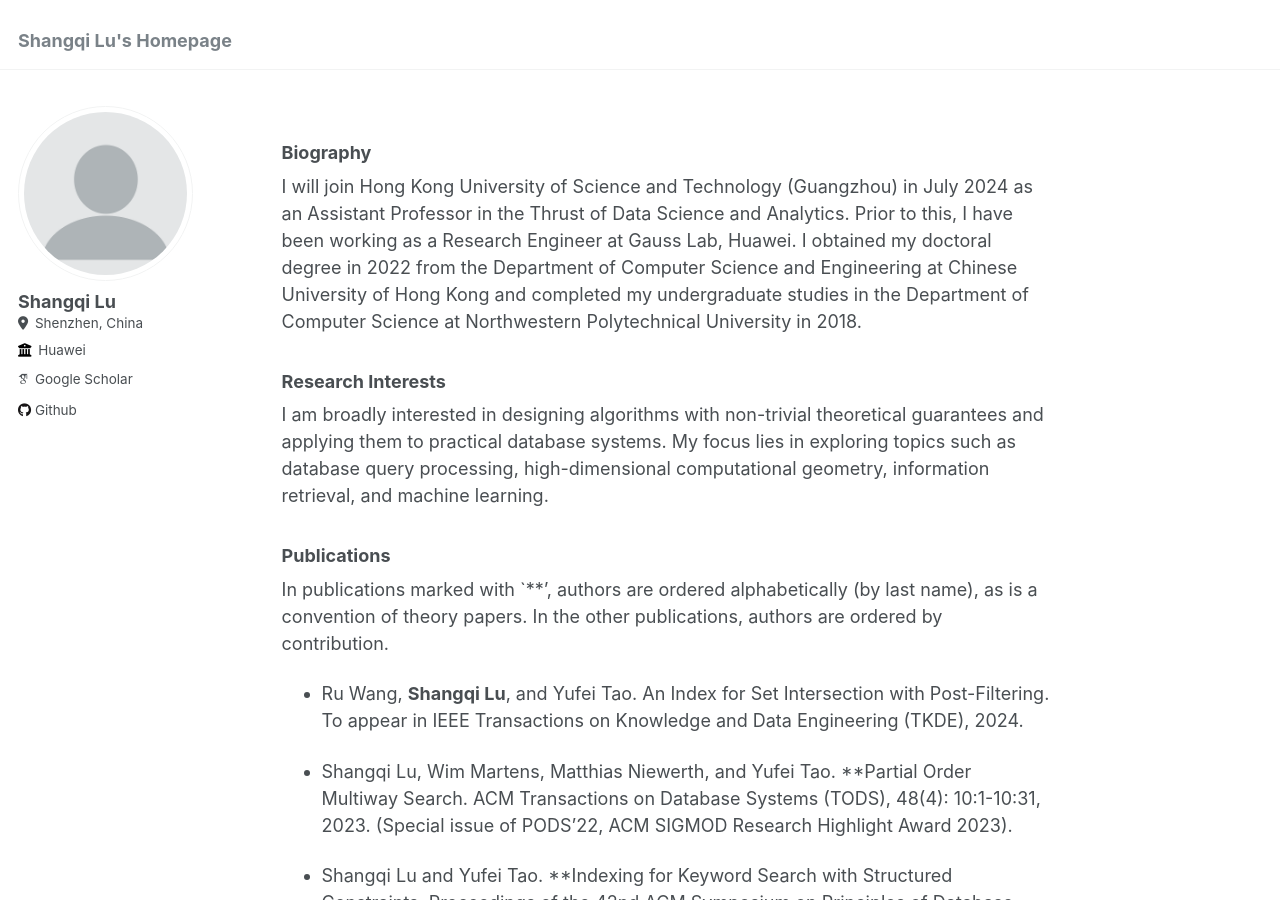
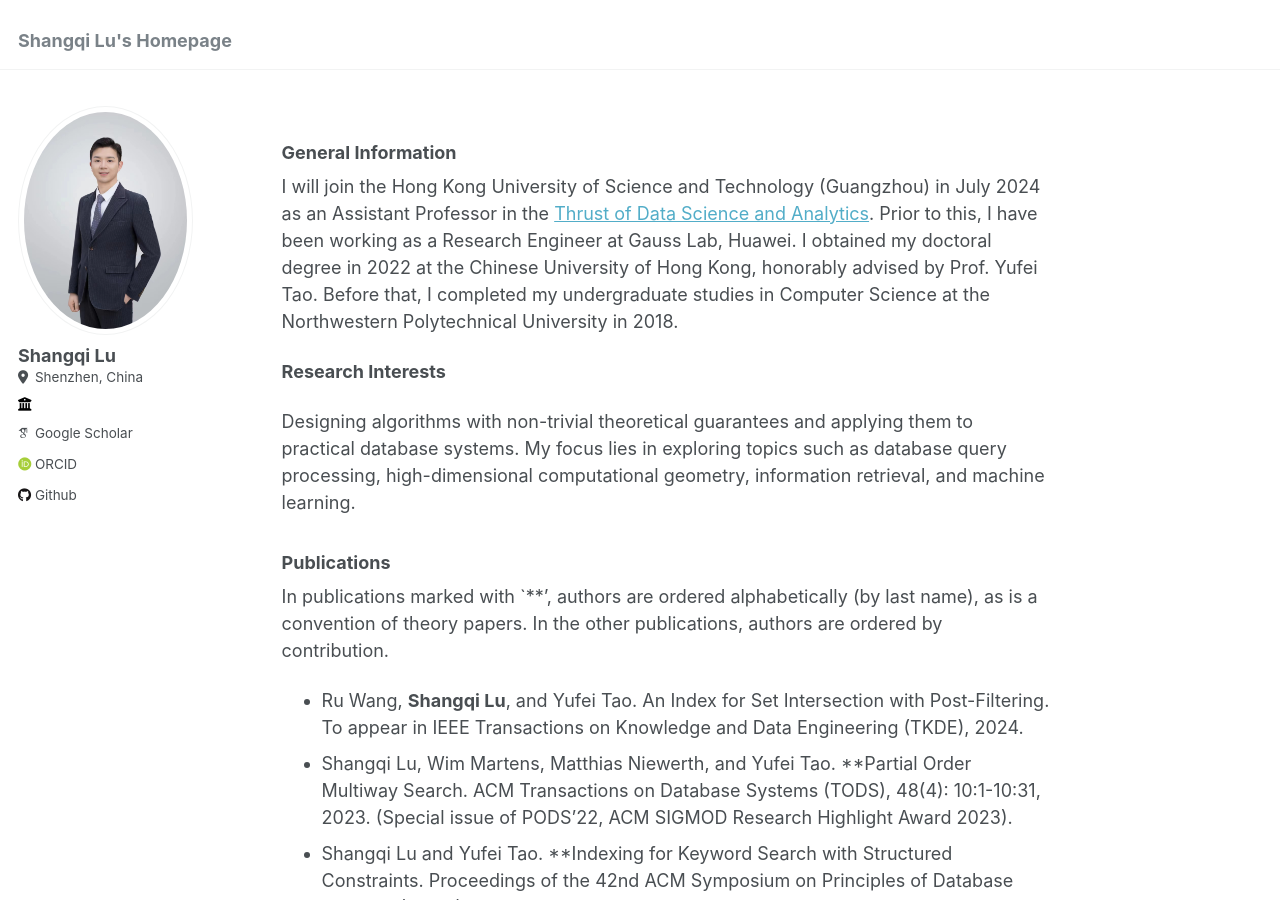
Before and after one commit to shangqilu/shangqilu.github.io, a Jekyll site: the page built from _pages/about.md, in a window 1280 px wide and 900 px high. Built offline with Jekyll 4.4.1, drawn with Linux system fonts in a browser that asks for light colours; some web fonts are replaced; some of the changed text lies outside the part shown.

Commit message:
create homepage

```diff
--- a/_config.yml
+++ b/_config.yml
@@ -21,12 +21,12 @@ repository               : "shangqilu/shangqilu.github.io"
 #               Additional customization can be done by editing /_includes/author-profile.html
 author:
   # Biographic information
-  avatar           : "profile.png"
+  avatar           : "shangqilu.jpg"
   name             : "Shangqi Lu"
   pronouns         : # example: "she/her"
   bio              : # "Research Engineer at Huawei"
   location         : "Shenzhen, China"
-  employer         : "Huawei"
+  employer         : ""
   uri              : # URL
   email            : # "none@example.org"
 
@@ -34,7 +34,7 @@ author:
   arxiv            : # URL - Update with the correct link to your profile
   googlescholar    : "https://scholar.google.com/citations?user=JTn8w04AAAAJ"
   impactstory      : # URL
-  orcid            : # "http://orcid.org/0000-0002-7517-7252"
+  orcid            : "http://orcid.org/0000-0002-7517-7252"
   semantic         : # URL
   pubmed           : # "https://www.ncbi.nlm.nih.gov/pubmed/?term=john+snow"
   researchgate     : # URL
--- a/_pages/about.md
+++ b/_pages/about.md
@@ -12,35 +12,38 @@ redirect_from:
   }
 </style>
 
-### Biography
+### General Information
 
-I will join Hong Kong University of Science and Technology (Guangzhou) in July 2024 as an Assistant Professor in the Thrust of Data Science and Analytics. Prior to this, I have been working as a Research Engineer at Gauss Lab, Huawei. I obtained my doctoral degree in 2022 from the Department of Computer Science and Engineering at Chinese University of Hong Kong and completed my undergraduate studies in the Department of Computer Science at Northwestern Polytechnical University in 2018.
+I will join the Hong Kong University of Science and Technology (Guangzhou) in July 2024 as an Assistant Professor in the [Thrust of Data Science and Analytics](https://dsa.hkust-gz.edu.cn/). Prior to this, I have been working as a Research Engineer at Gauss Lab, Huawei. I obtained my doctoral degree in 2022 at the Chinese University of Hong Kong, honorably advised by Prof. Yufei Tao. Before that, I completed my undergraduate studies in Computer Science at the Northwestern Polytechnical University in 2018.
 
-### Research Interests
-I am broadly interested in designing algorithms with non-trivial theoretical guarantees and applying them to practical database systems. My focus lies in exploring topics such as database query processing, high-dimensional computational geometry, information retrieval, and machine learning.
+**Research Interests**
+
+Designing algorithms with non-trivial theoretical guarantees and applying them to practical database systems. My focus lies in exploring topics such as database query processing, high-dimensional computational geometry, information retrieval, and machine learning.
 
 ### Publications
 
 In publications marked with `**', authors are ordered alphabetically (by last name), as is a convention of theory papers. In the other publications, authors are ordered by contribution.
 
 - Ru Wang, **Shangqi Lu**, and Yufei Tao. An Index for Set Intersection with Post-Filtering. To appear in IEEE Transactions on Knowledge and Data Engineering (TKDE), 2024.
-
 - Shangqi Lu, Wim Martens, Matthias Niewerth, and Yufei Tao. **Partial Order Multiway Search. ACM Transactions on Database Systems (TODS), 48(4): 10:1-10:31, 2023. (Special issue of PODS'22, ACM SIGMOD Research Highlight Award 2023).
-
 - Shangqi Lu and Yufei Tao. **Indexing for Keyword Search with Structured Constraints. Proceedings of the 42nd ACM Symposium on Principles of Database Systems (PODS), pages 263-275, 2023.
-
 - Shiyuan Deng, Shangqi Lu, and Yufei Tao. **On Join Sampling and the Hardness of Combinatorial Output-Sensitive Join Algorithms. Proceedings of the 42nd ACM Symposium on Principles of Database Systems (PODS), pages 99-111, 2023.
-
 - Shiyuan Deng, Shangqi Lu, and Yufei Tao. **Space-Query Tradeo s in Range Subgraph Counting and Listing. Proceedings of the 26th International Conference on Database Theory (ICDT), pages 6:1-6:25, 2023.
-
 - Shangqi Lu and Yufei Tao. **Range Updates and Range Sum Queries on Multidimensional Points with Monoid Weights. Proceedings of the 33rd International Symposium on Algorithms and Computation (ISAAC), pages 57:1-57:16, 2022. Computational Geometry: Theory and Applications, 115:102030, 2023.
 - Abolfazl Asudeh, Das Gautam, HV Jagadish, Shangqi Lu, Azade Nazi, and Yufei Tao, et al. **On Finding Rank Regret Representatives. ACM Transactions on Database Systems (TODS), 47(3): 10:1-10:37, 2022.
+- Shangqi Lu, Wim Martens, Matthias Niewerth, and Yufei Tao. **Optimal Algorithms for Multiway Search on Partial Orders. Proceedings of the 41st ACM Symposium on Principles of Database Systems (PODS), pages 175-187, 2022.
+- Shangqi Lu and Yufei Tao. **Towards Optimal Dynamic Indexes for Approximate (and Exact) Triangle Counting. Proceedings of the 24th International Conference on Database Theory (ICDT), pages 6:1-6:23, 2021.
+- Yufei Tao and **Shangqi Lu.** From Online to Non-i.i.d. Batch Learning. Proceedings of the 26th ACM International Conference On Knowledge Discovery and Data Mining (SIGKDD), pages 328-337, 2020.
 
-- Shangqi Lu, Wim Martens, Matthias Niewerth, and Yufei Tao. **Optimal Algorithms for Multiway Search on Partial Orders. Proceedings of the 41st ACM Symposium on Principles of Database Systems (PODS), pages 175-187, 2022.
+### Supervision
 
-- Shangqi Lu and Yufei Tao. **Towards Optimal Dynamic Indexes for Approximate (and Exact) Triangle Counting. Proceedings of the 24th International Conference on Database Theory (ICDT), pages 6:1-6:23, 2021.
+I believe in supervising a very small number of PhD students simultaneously. Currently, there is a PhD opening for Spring 2025. Applications for the Fall 2025 intake are also open. Applicants may contact me through email (including a detailed transcript and a CV) and submit their application via the HKUST Online Application System.
 
-- Yufei Tao and **Shangqi Lu.** From Online to Non-i.i.d. Batch Learning. Proceedings of the 26th ACM International Conference On Knowledge Discovery and Data Mining (SIGKDD), pages 328-337, 2020.
+### Awards
+
+- SIGMOD Research Highlight Award 2023
+- CCF Outstanding Undergraduate Award 2017
+- National Scholarship in China, 2015, 2016, 2017
 
 ### Teaching
 
```
Also changed, not shown: images/shangqilu.jpg (added).
